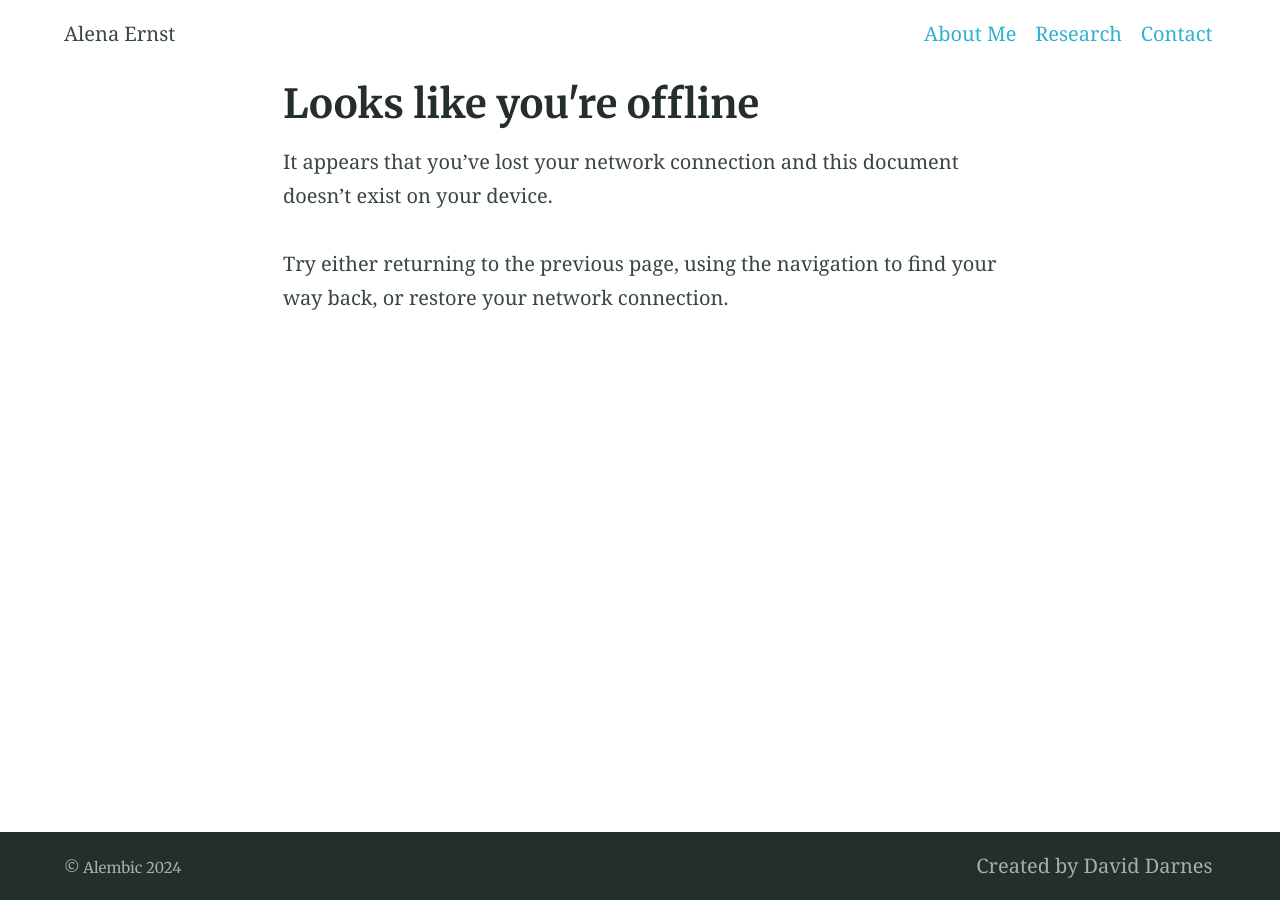
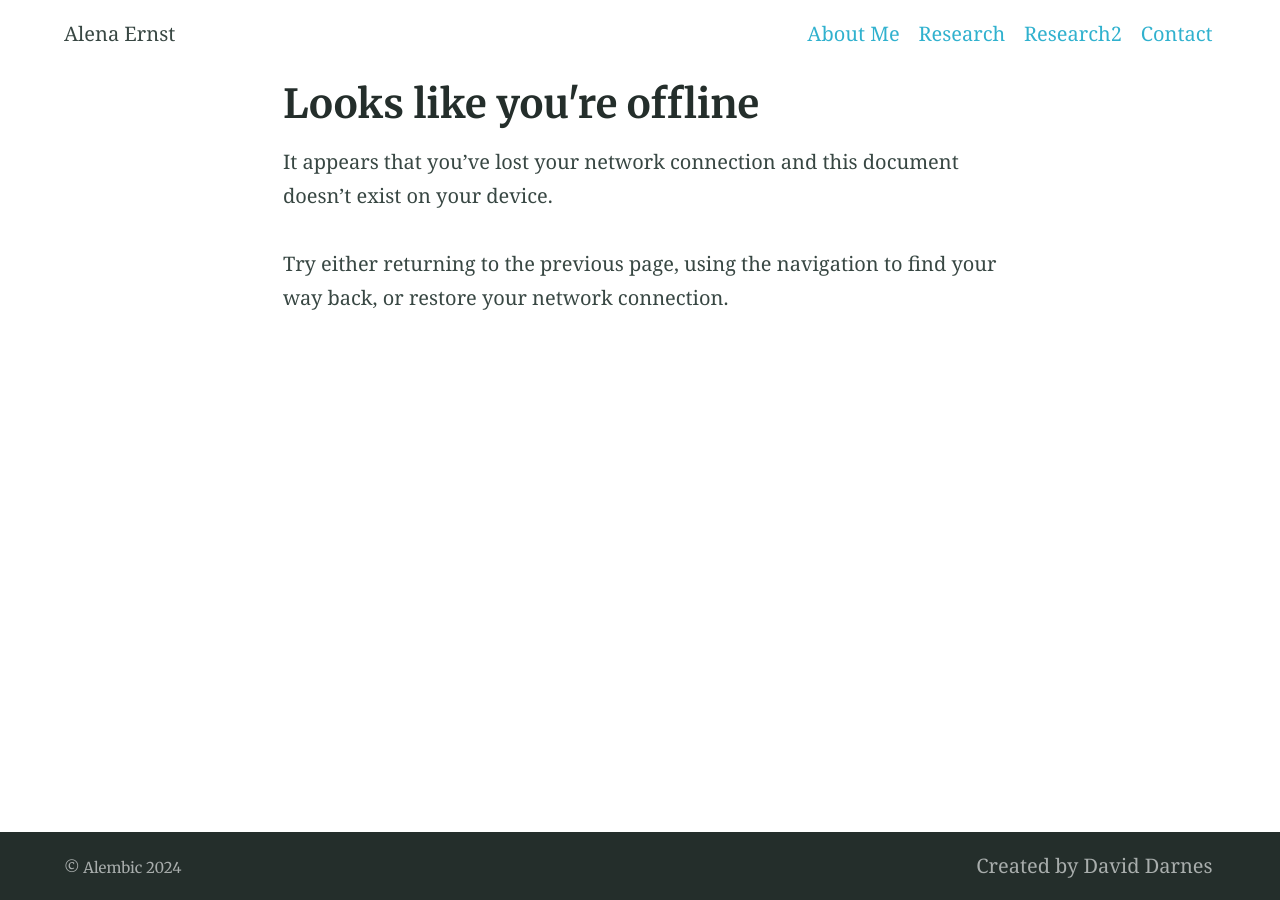
Before and after one commit to alenaernst/alenaernst.github.io, a Jekyll site: the page built from offline.md, in a window 1280 px wide. Built offline with Jekyll 4.4.1, drawn with Linux system fonts in a browser that asks for light colours.

Commit message:
Update _config.yml

```diff
--- a/_config.yml
+++ b/_config.yml
@@ -125,6 +125,8 @@ navigation_header:
   url: /
 - title: Research
   url: /elements/
+- title: Research2
+  url: /elements2/
 - title: Contact
   url: /blog/
 
```
